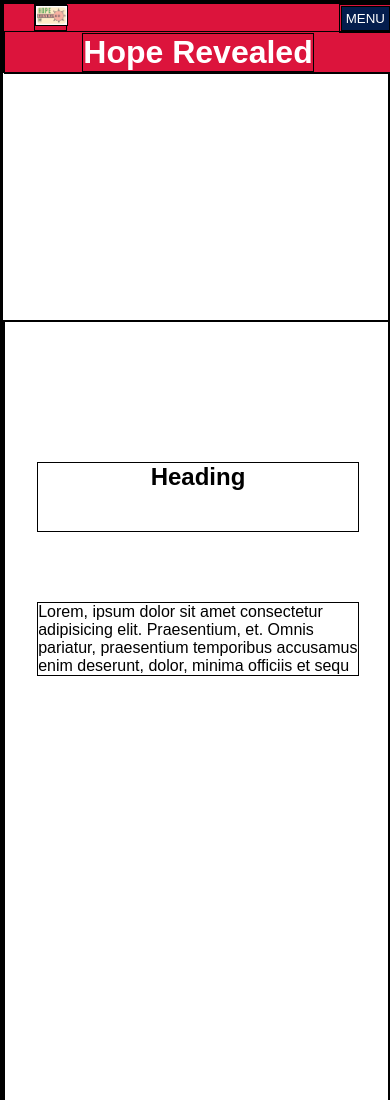
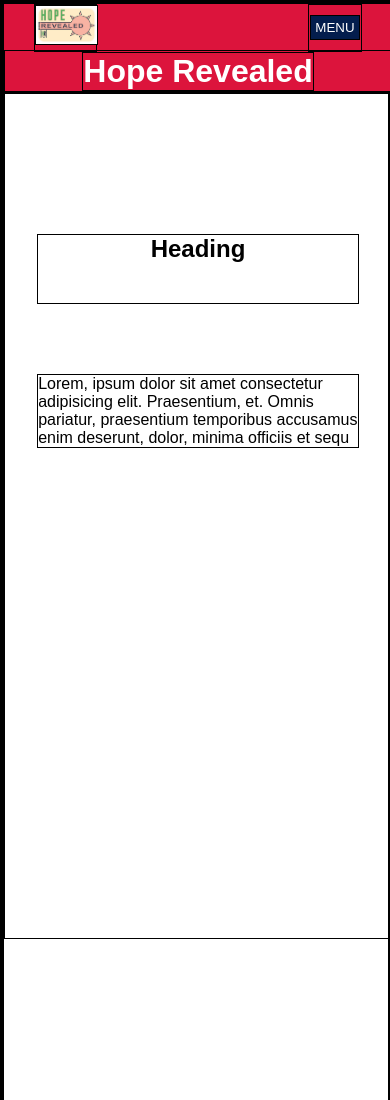
Before and after one commit to asianzuhenry/Hope-Revealed, a plain HTML site: page index.html in a window 390 px wide. Shown: the top 1100 px of the page. Drawn offline with Linux system fonts and the light colour scheme.

Commit message:
hero section

```diff
--- a/src/css/layout.css
+++ b/src/css/layout.css
@@ -11,7 +11,7 @@
   height: 100%;
   display: grid;
   grid-template-columns: repeat(1, 1fr);
-  grid-template-rows: 1fr 16fr 4fr;
+  grid-template-rows: auto 16fr 4fr;
 }
 
 .wrapper header {
@@ -20,11 +20,12 @@
   height: fit-content;
   display: grid;
   grid-template-columns: repeat(12, 1fr);
-  grid-template-rows: repeat(1, 20vh), auto, auto;
+  grid-template-rows: auto, auto, auto;
 }
 .wrapper header .logo {
   width: 100%;
-  grid-column: 2;
+  height: 100%;
+  grid-column: 2 / 4;
   grid-row: 1;
 }
 .wrapper header .logo img {
@@ -75,7 +76,7 @@
   padding: 8px;
 }
 .wrapper header .togglebutton {
-  grid-column: 12;
+  grid-column: 11;
   grid-row: 1 / -1;
   height: 100%;
   width: 100%;
```
